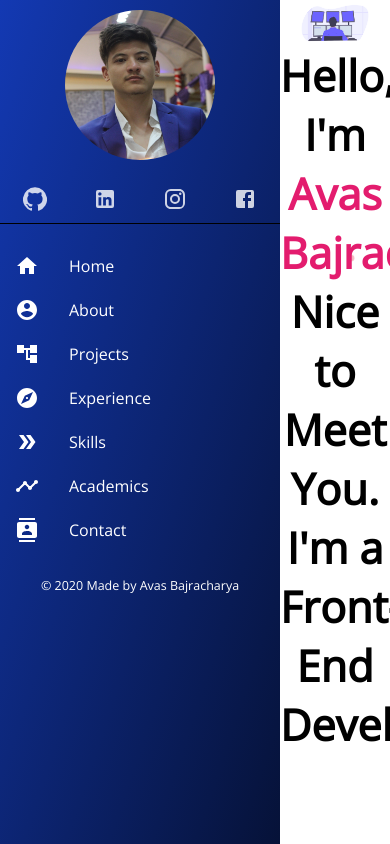
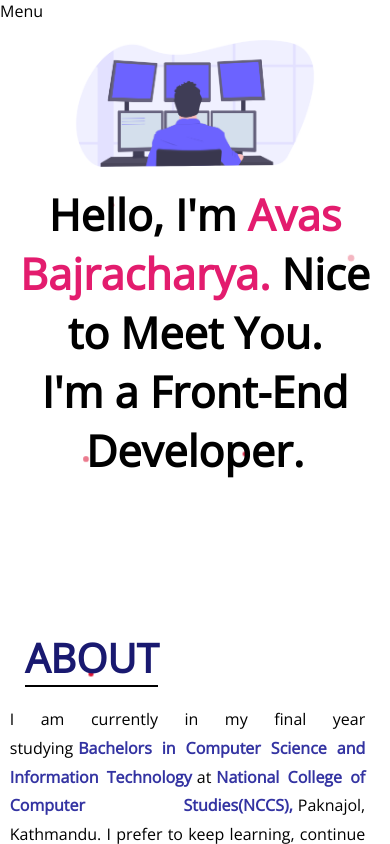
Before and after one commit to Avas77/portfolio, a React (Create React App) app: page / in a window 390 px wide. Built offline with nearby package versions, Linux system fonts and the light colour scheme.

Commit message:
added sidebar toggler functionality

```diff
--- a/src/App.js
+++ b/src/App.js
@@ -1,14 +1,28 @@
-import './App.scss';
-import Sidebar from './components/Sidebar/Sidebar'
-import Home from './components/Home/Home';
+import React, { Component } from "react";
+import "./App.scss";
+import Sidebar from "./components/Sidebar/Sidebar";
+import Home from "./components/Home/Home";
 
-function App() {
-  return (
-    <div className="App">
-      <Sidebar />
-      <Home />
-    </div>
-  );
+class App extends Component {
+  state = {
+    showSidebar: false,
+  };
+  toggleHandler = () => {
+    this.setState((prev) => {
+      return {
+        showSidebar: !prev.showSidebar,
+      };
+    });
+    console.log("Hello");
+  };
+  render() {
+    return (
+      <div className="App">
+        <Sidebar open={this.state.showSidebar} />
+        <Home clicked={this.toggleHandler} />
+      </div>
+    );
+  }
 }
 
 export default App;
--- a/src/components/Home/Home.js
+++ b/src/components/Home/Home.js
@@ -8,9 +8,12 @@ import Skills from "../Skills/Skills";
 import Academic from "../Academic/Academic";
 import Contact from "../Contact/Contact";
 
-const Home = () => {
+const Home = (props) => {
   return (
     <div className="content" id="home">
+      <div className="toggler" onClick={props.clicked}>
+        Menu
+      </div>
       <header className="home">
         <img src={program} alt="" className="home__image" />
         <div className="home__text">
--- a/src/components/Home/Home.scss
+++ b/src/components/Home/Home.scss
@@ -3,7 +3,9 @@
   margin-left: 280px;
   overflow-x: hidden;
 }
-
+.toggler {
+  display: none;
+}
 .home {
   display: flex;
   flex-direction: column;
@@ -68,3 +70,12 @@
     transform: translate(0);
   }
 }
+
+@media only screen and (max-width: 992px) {
+  .content {
+    margin-left: 0;
+  }
+  .toggler {
+    display: block;
+  }
+}
--- a/src/components/Sidebar/Sidebar.js
+++ b/src/components/Sidebar/Sidebar.js
@@ -14,9 +14,9 @@ import DoubleArrowIcon from "@material-ui/icons/DoubleArrow";
 import TimelineIcon from "@material-ui/icons/Timeline";
 import ContactsIcon from "@material-ui/icons/Contacts";
 
-const Sidebar = () => {
+const Sidebar = (props) => {
   return (
-    <div className="Sidebar">
+    <div className={`Sidebar ${props.open ? "open" : ""}`}>
       <div className="author">
         <img src={img} alt="User Photo" className="author__image" />
       </div>
--- a/src/components/Sidebar/Sidebar.scss
+++ b/src/components/Sidebar/Sidebar.scss
@@ -1,46 +1,48 @@
-.Sidebar{
+.Sidebar {
   padding: 10px 0;
   position: fixed;
   background-image: linear-gradient(to right bottom, #1339b3, #061238);
   width: 280px;
   height: 100%;
+  display: block;
+  z-index: 9999;
 }
 
-.author{
+.author {
   text-align: center;
   margin-bottom: 10px;
 
-
-    &__image{
+  &__image {
     width: 150px;
     height: 150px;
     border-radius: 100px;
   }
 }
 
-.icons{
+.icons {
   display: flex;
   justify-content: space-around;
   border-bottom: 1px solid black;
   margin-bottom: 20px;
 
-    &__icon{
+  &__icon {
     color: #fff !important;
     opacity: 0.8 !important;
   }
 }
 
-.Links{
-    &__list{
+.Links {
+  &__list {
     list-style: none;
   }
 
-    &__list-items{
+  &__list-items {
     display: flex;
     flex-direction: column;
   }
 
-    &__item:link, &__item:visited{
+  &__item:link,
+  &__item:visited {
     text-decoration: none;
     color: #fff;
     display: flex;
@@ -48,18 +50,28 @@
     padding: 10px 15px;
   }
 
-    &__item:hover{
+  &__item:hover {
     background-color: #091c57;
   }
 
-    &__icon{
+  &__icon {
     margin-right: 30px;
   }
 }
 
-.legal{
+.legal {
   color: #fff;
   font-size: 12.5px;
   text-align: center;
   margin-top: 25px;
 }
+
+.open {
+  display: block !important;
+}
+
+@media only screen and (max-width: 992px) {
+  .Sidebar {
+    display: none;
+  }
+}
```
Lines whose indentation alone changed are shown as unchanged.
